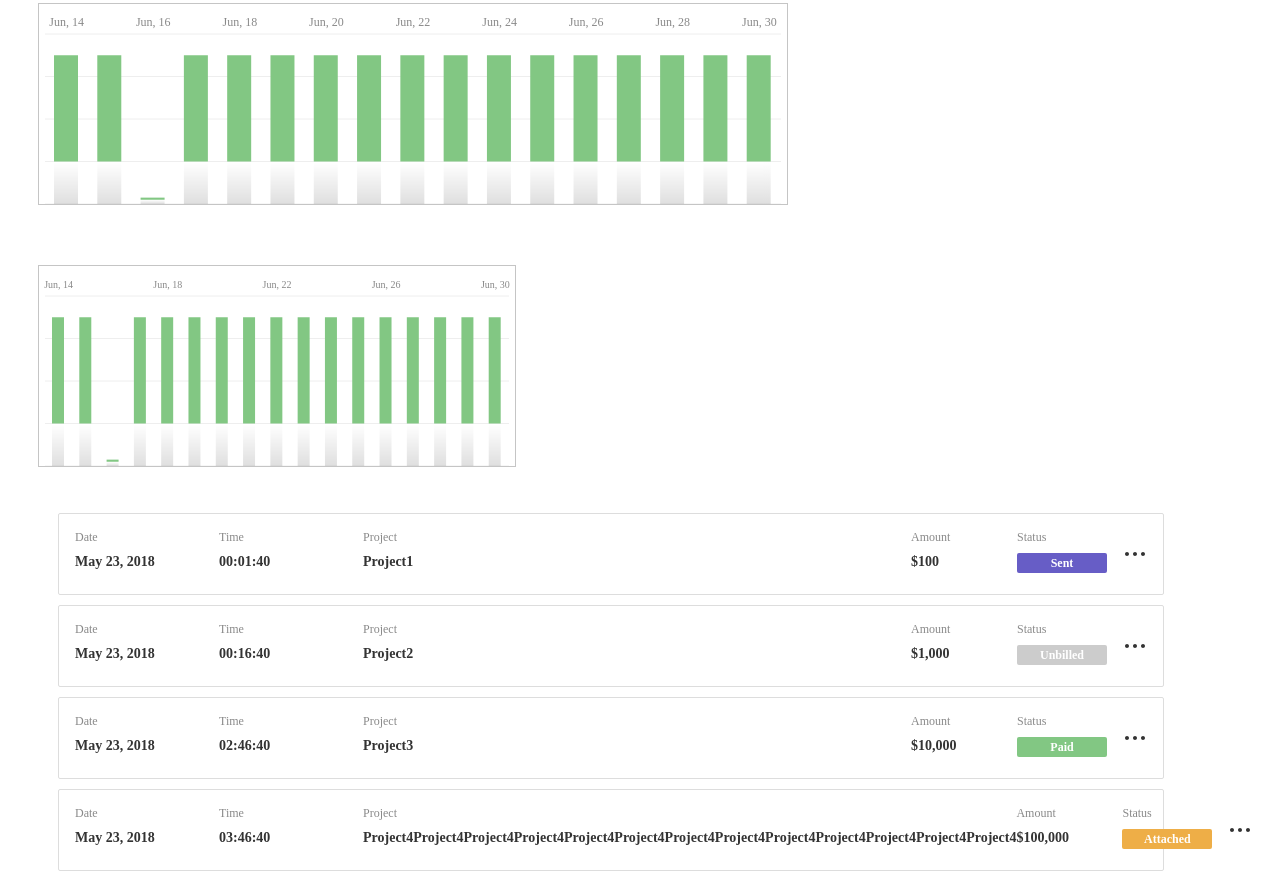
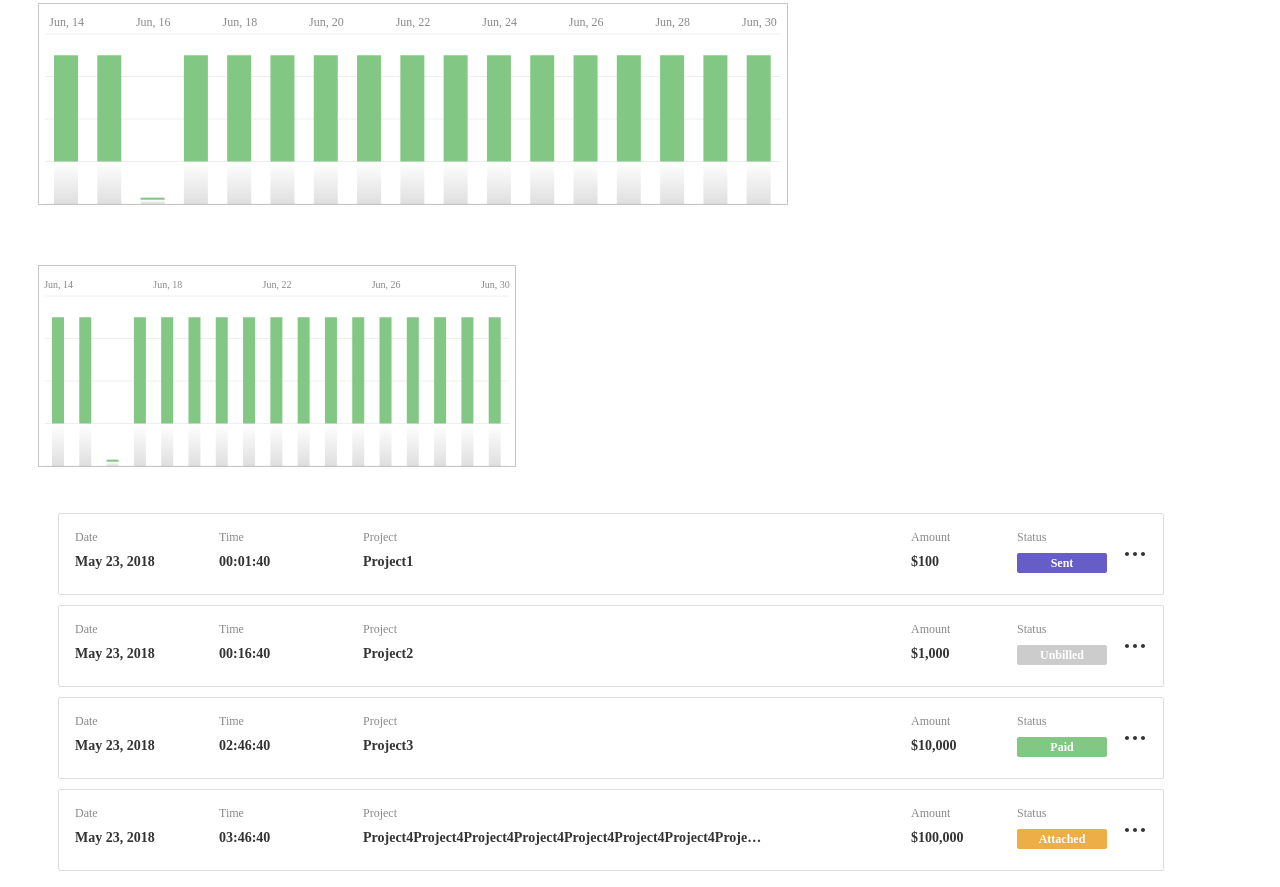
Before and after one commit to Pashokus/react-chart-component, a React app: page / in a window 1280 px wide. Shown: the part 297-1184 px from the top of the page. Built offline with nearby package versions, Linux system fonts and the light colour scheme.

Commit message:
fix overflow issue

```diff
--- a/src/components/projects-list/ListItemSection.js
+++ b/src/components/projects-list/ListItemSection.js
@@ -6,7 +6,9 @@ export default (props) => {
   const element = render || <span>{ typeof value === 'object' ? value.name : value }</span>;
 
   return (
-    <div className={ styles['list-item-section'] }>
+    <div
+      className={ styles['list-item-section'] }
+      style={ { maxWidth: label === 'project' ? '400px' : 'auto' } }>
       <span>{ label }</span>
       {element}
     </div>
--- a/src/components/projects-list/list-item.css
+++ b/src/components/projects-list/list-item.css
@@ -10,7 +10,6 @@
   display: flex;
   justify-content: space-between;
 }
-
 
 .list-item-section {
   margin: 16px 0;
@@ -30,6 +29,8 @@
   font-weight: 600;
   line-height: 1.29;
   color: #333;
+  text-overflow: ellipsis;
+  overflow: hidden;
 }
 
 .right-container, .left-container {
```
